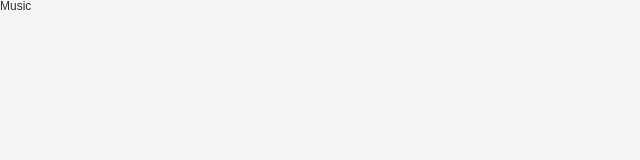
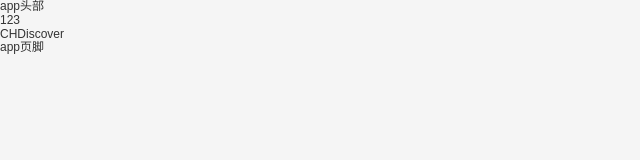
Before and after one commit to 1259364843/music-react1, a React (Create React App) app: page / in a window 1280 px wide. Shown: the top 160 px of the page, without its empty margins (0-640 px from the left). Built offline with nearby package versions, Linux system fonts and the light colour scheme.

Commit message:
新增路由依赖

```diff
--- a/package.json
+++ b/package.json
@@ -11,6 +11,7 @@
     "normalize.css": "^8.0.1",
     "react": "^18.2.0",
     "react-dom": "^18.2.0",
+    "react-router-dom": "^6.8.1",
     "react-scripts": "5.0.1",
     "web-vitals": "^2.1.4"
   },
--- a/src/App.jsx
+++ b/src/App.jsx
@@ -1,9 +1,18 @@
-import React, { memo } from 'react'
-
+import React, { memo } from 'react';
+import {
+  RouterProvider
+} from "react-router-dom";
+import routes from './router'
+// 导入组件
+import CHAppHeader from '@/components/app-header'
+import CHAppFooter from '@/components/app-footer'
 export default memo(function App() {
   return (
-    <div>
-      Music
-    </div>
+      <div>
+        <CHAppHeader />
+          123
+          <RouterProvider router={routes} />
+        <CHAppFooter />
+      </div>
   )
 })
--- a/src/assets/css/reset.css
+++ b/src/assets/css/reset.css
@@ -1,5 +1,5 @@
 @import "~normalize.css";
-/* @import "~antd/dist/antd.css"; */
+@import "~antd/dist/reset.css";
 
 /* 样式的重置 */
 body,
--- /dev/null
+++ b/src/components/app-footer/index.jsx
@@ -0,0 +1,9 @@
+import React, { memo } from 'react'
+
+export default memo(function CHAppFooter() {
+  return (
+    <div>
+      app页脚
+    </div>
+  )
+})
--- /dev/null
+++ b/src/components/app-header/index.jsx
@@ -0,0 +1,9 @@
+import React, { memo } from 'react'
+import { NavLink } from "react-router-dom";
+export default memo(function CHAppHeader() {
+  return (
+    <div>
+      app头部
+    </div>
+  )
+})
--- /dev/null
+++ b/src/pages/discover/index.jsx
@@ -0,0 +1,9 @@
+import React, { memo } from 'react'
+
+export default memo(function CHDiscover() {
+  return (
+    <div>
+    CHDiscover
+    </div>
+  )
+})
--- /dev/null
+++ b/src/pages/friend/index.jsx
@@ -0,0 +1,9 @@
+import React, { memo } from 'react'
+
+export default memo(function CHFriend() {
+  return (
+    <div>
+    CHFriend
+    </div>
+  )
+})
--- /dev/null
+++ b/src/pages/mine/index.jsx
@@ -0,0 +1,9 @@
+import React, { memo } from 'react'
+
+export default memo(function CHMine() {
+  return (
+    <div>
+    CHMine
+    </div>
+  )
+})
--- /dev/null
+++ b/src/router/index.js
@@ -0,0 +1,26 @@
+import {
+  createHashRouter,
+  RouterProvider,
+  useRoutes
+} from "react-router-dom";
+
+// 导入组件
+import CHDiscover from '@/pages/discover'
+import CHFriend from '@/pages/friend'
+import CHMine from '@/pages/mine'
+const routes = createHashRouter([
+  {
+    path: '/',
+    element: <CHDiscover />
+  },
+  {
+    path: '/friend',
+    element: <CHFriend />
+  },
+  {
+    path: '/mine',
+    element: <CHMine />
+  },
+
+])
+export default routes;
```
Also changed, not shown: 1 other file (tests, documents, lock files or other folders).
